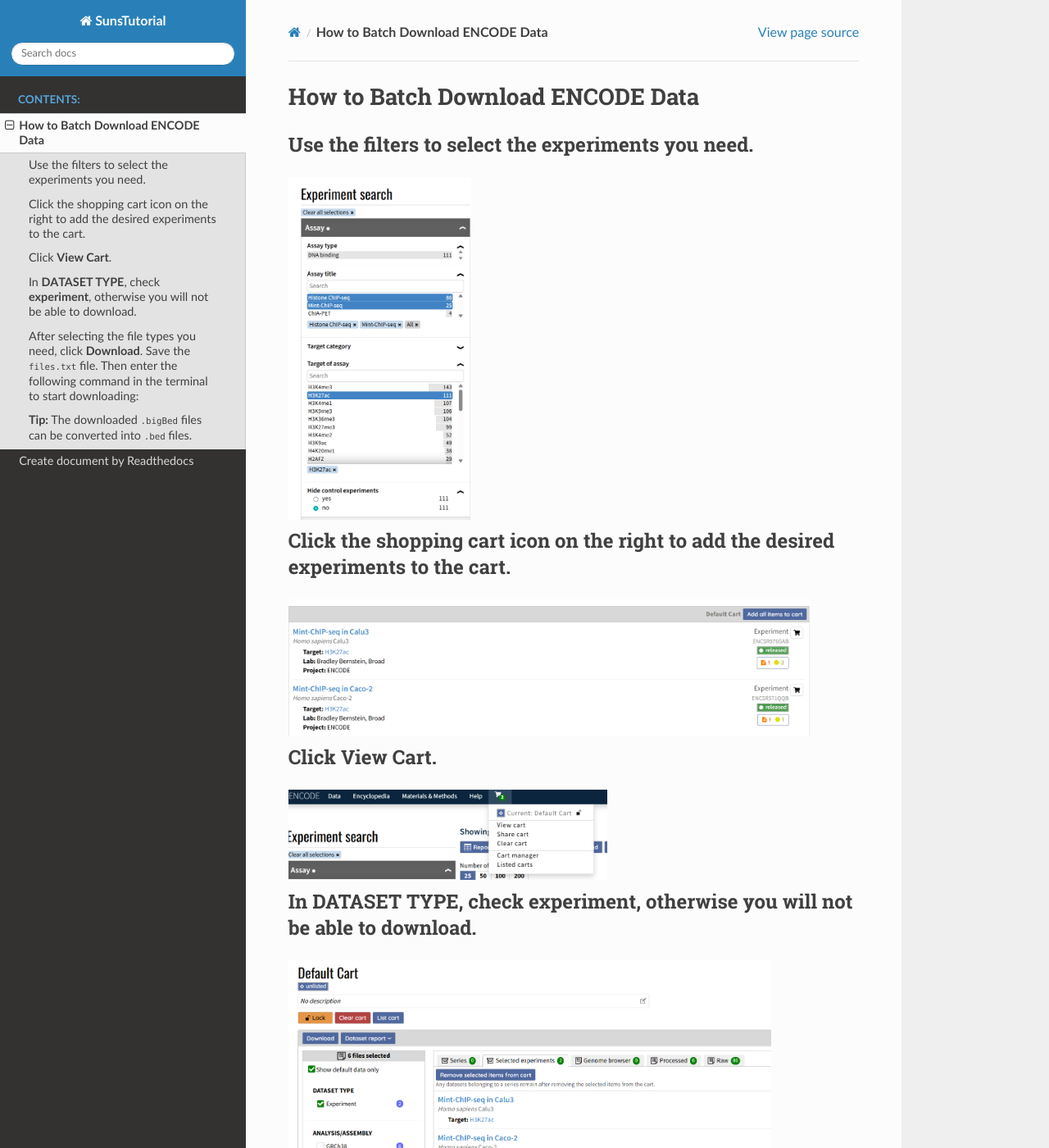
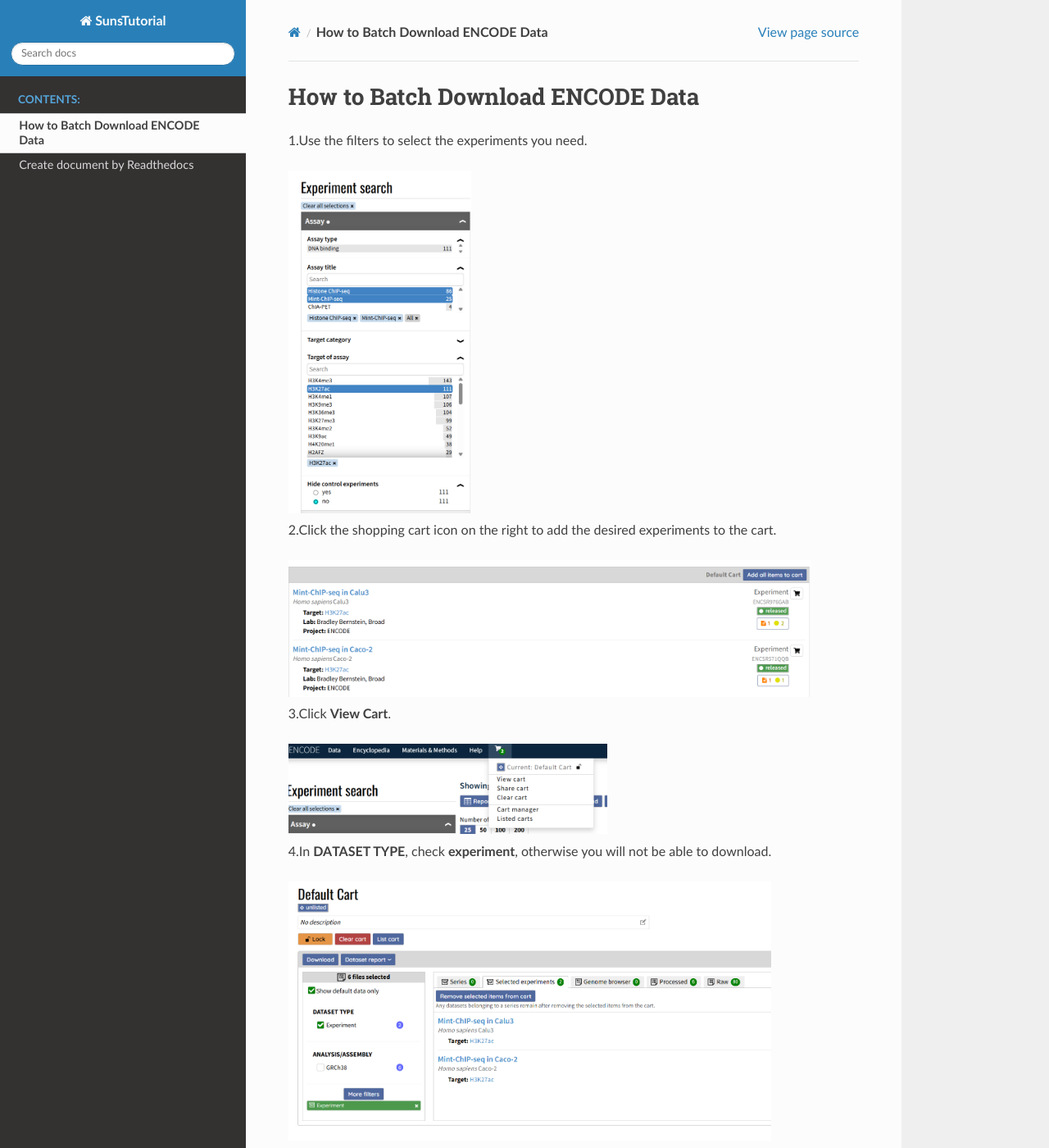
Before and after one commit to dartangerine/PuxuanSun-s-Tutorial, a Sphinx documentation site: the page built from source/ENCODE.md, in a window 1280 px wide and 1400 px high. Shown: the whole window at 82% size. Built offline with Sphinx 7.4.7 and the Read the Docs theme 3.1.0, drawn with Linux system fonts in a browser that asks for light colours; some of the changed text lies outside the part shown.

Commit message:
change ENCODE discription

````diff
--- a/source/ENCODE.md
+++ b/source/ENCODE.md
@@ -1,22 +1,22 @@
 ## **How to Batch Download ENCODE Data**
 
-##### Use the filters to select the experiments you need.
+1.Use the filters to select the experiments you need.
 
 <img src="_static/ENCODE/01.png" alt="RTDimport" style="zoom:40%;" />
 
-##### Click the shopping cart icon on the right to add the desired experiments to the cart.
+2.Click the shopping cart icon on the right to add the desired experiments to the cart.
 
 <img src="_static/ENCODE/02.png" alt="RTDimport" style="zoom:40%;" />
 
-##### Click **View Cart**.
+3.Click **View Cart**.
 
 <img src="_static/ENCODE/03.png" alt="RTDimport" style="zoom:40%;" />
 
-##### In **DATASET TYPE**, check **experiment**, otherwise you will not be able to download.
+4.In **DATASET TYPE**, check **experiment**, otherwise you will not be able to download.
 
 <img src="_static/ENCODE/04.png" alt="RTDimport" style="zoom:40%;" />
 
-##### After selecting the file types you need, click **Download**. Save the `files.txt` file. Then enter the following command in the terminal to start downloading:
+5.After selecting the file types you need, click **Download**. Save the `files.txt` file. Then enter the following command in the terminal to start downloading:
 
 <img src="_static/ENCODE/05.png" alt="RTDimport" style="zoom:40%;" />
 
@@ -24,4 +24,4 @@
 xargs -n 1 curl -O -L < files.txt
 ```
 
-##### **Tip:** The downloaded `.bigBed` files can be converted into `.bed` files.
+**Tip:** The downloaded `.bigBed` files can be converted into `.bed` files.
````
